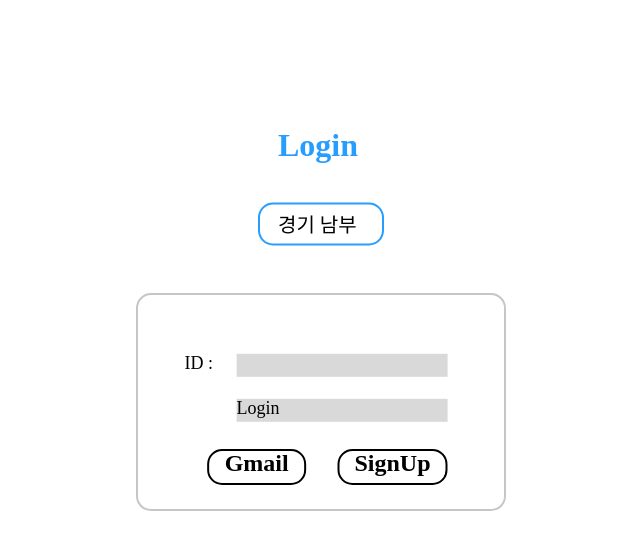
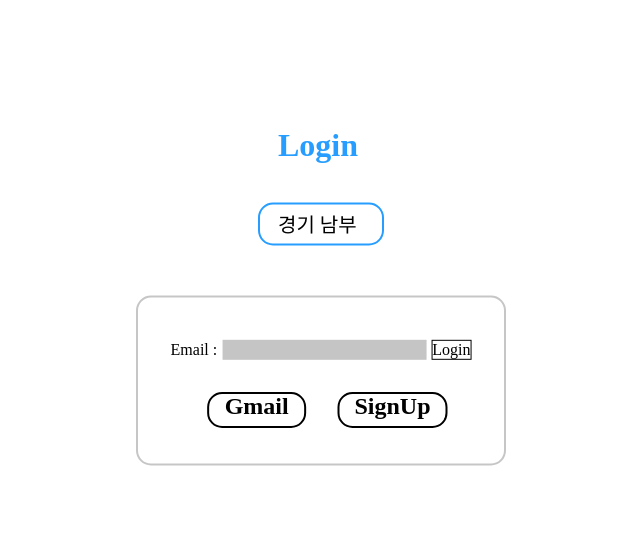
Before and after one commit to project-EveryOUR/everyOur-React, a React (Vite) app: page /loginpage in a window 1280 px wide. Shown: the top 550 px of the page, without its empty margins (319-959 px from the left). Built offline with nearby package versions, Linux system fonts and the light colour scheme; no server answers; a web font is replaced by a local one.

Commit message:
login 리팩토링

```diff
--- a/src/LoginPage/LoginPage.scss
+++ b/src/LoginPage/LoginPage.scss
@@ -7,7 +7,7 @@
     box-sizing: border-box;
     position: absolute;
     width: 370px;
-    height: 218px;
+    height: 170px;
     left: 50%;
     transform: translate(-50%, -5%);
     top: 304px;
@@ -28,33 +28,27 @@
     line-height: 32px;
     color: #279eff;
   }
-  &__ID {
+  &__EmailInput {
     position: absolute;
-    width: 39px;
-    height: 20px;
+    display: flex;
+    align-items: center;
+    gap: 5px;
+    font-family: "NanumGothic";
     left: 50%;
-    transform: translate(-350%, -50%);
-    top: 364px;
-    font-family: "NanumGothic";
-    font-style: normal;
-    font-weight: 400;
-    font-size: 18px;
-    line-height: 18px;
-    color: #000000;
-  }
-  &__PW {
-    position: absolute;
-    width: 39px;
-    height: 20px;
-    left: 50%;
-    transform: translate(-350%, -50%);
-    top: 413px;
-    font-family: "NanumGothic";
-    font-style: normal;
-    font-weight: 400;
-    font-size: 18px;
-    line-height: 18px;
-    color: #000000;
+    top: 350px;
+    transform: translate(-50%, -50%);
+    &__Emailtext {
+      background-color: #c5c5c5;
+    }
+    &__Loginbtn {
+      cursor: pointer;
+      font-style: normal;
+      border: 1.5px solid #000000;
+      transition: background-color 0.3s;
+      &:active {
+        background-color: #279eff;
+      }
+    }
   }
   &__GyeonggiSouthframe {
     box-sizing: border-box;
@@ -74,7 +68,7 @@
     height: 36px;
     left: 50%;
     transform: translate(-115%, -50%);
-    top: 467px;
+    top: 410px;
     cursor: pointer;
     font-family: "NanumGothic";
     font-style: normal;
@@ -95,7 +89,7 @@
     height: 36px;
     left: 50%;
     transform: translate(15%, -50%);
-    top: 467px;
+    top: 410px;
     cursor: pointer;
     font-family: "NanumGothic";
     font-style: normal;
@@ -124,39 +118,4 @@
     line-height: 20px;
     color: #000000;
   }
-  &__IDtext {
-    position: absolute;
-    width: 211px;
-    height: 23px;
-    left: 50%;
-    transform: translate(-40%, -40%);
-    top: 363px;
-    background: #d9d9d9;
-    font-family: "NanumGothic";
-    font-style: normal;
-    font-weight: 400;
-    font-size: 18px;
-    line-height: 18px;
-    color: #000000;
-  }
-  &__Loginbtn {
-    position: absolute;
-    width: 211px;
-    height: 23px;
-    left: 50%;
-    transform: translate(-40%, -40%);
-    top: 408px;
-    background: #d9d9d9;
-    font-family: "NanumGothic";
-    font-style: normal;
-    font-weight: 400;
-    font-size: 18px;
-    line-height: 18px;
-    color: #000000;
-    cursor: pointer;
-    transition: background-color 0.3s;
-    &:active {
-      background-color: #279eff;
-    }
-  }
 }
--- a/src/LoginPage/LoginPage.tsx
+++ b/src/LoginPage/LoginPage.tsx
@@ -1,66 +1,14 @@
-// import React, { useState } from "react";
-// import { Link } from "react-router-dom";
-// import "./LoginPage.scss";
-
-// const LoginPage: React.FC = () => {
-//   const [idText, setIdText] = useState<string>("");
-//   const [pwText, setPwText] = useState<string>("");
-
-//   const handleIdInputChange = (e: React.ChangeEvent<HTMLInputElement>) => {
-//     if (e.target.value.length <= 16) {
-//       setIdText(e.target.value);
-//     }
-//   };
-
-//   const handlePwInputChange = (e: React.ChangeEvent<HTMLInputElement>) => {
-//     if (e.target.value.length <= 16) {
-//       setPwText(e.target.value);
-//     }
-//   };
-
-//   return (
-//     <div className="iFrame">
-//       <div className="iFrame__InternalFrame"></div>
-//       <div className="iFrame__Loginbanner">Login</div>
-//       <div className="iFrame__ID">ID :</div>
-//       <div className="iFrame__PW">PW :</div>
-
-//       <div className="iFrame__Loginbtn">Login</div>
-//       <Link to={"/Signuppage"}>
-//         <div className="iFrame__Signupbtn"> SignUp</div>
-//       </Link>
-
-//       <div className="iFrame__GyeonggiSouth">경기 남부</div>
-//       <div className="iFrame__GyeonggiSouthframe"></div>
-//       <input
-//         className="iFrame__IDtext"
-//         type="text"
-//         value={idText}
-//         onChange={handleIdInputChange}
-//       />
-//       <input
-//         className="iFrame__PWtext"
-//         type="password"
-//         value={pwText}
-//         onChange={handlePwInputChange}
-//       />
-//     </div>
-//   );
-// };
-
-// export default LoginPage;
-
 import React, { useState } from "react";
 import { Link, useNavigate } from "react-router-dom";
 import { signInWithGoogle } from "../firebase";
 import "./LoginPage.scss";
 
 const LoginPage: React.FC = () => {
-  const [idText, setIdText] = useState<string>("");
+  const [emailText, setEmailText] = useState<string>("");
 
   const handleIdInputChange = (e: React.ChangeEvent<HTMLInputElement>) => {
-    if (e.target.value.length <= 16) {
-      setIdText(e.target.value);
+    if (e.target.value.length <= 20) {
+      setEmailText(e.target.value);
     }
   };
 
@@ -77,7 +25,16 @@ const LoginPage: React.FC = () => {
     <div className="iFrame">
       <div className="iFrame__InternalFrame"></div>
       <div className="iFrame__Loginbanner">Login</div>
-      <div className="iFrame__ID">ID :</div>
+      <div className="iFrame__EmailInput">
+        <span className="iFrame__EmailInput__Email">Email : </span>
+        <input
+          className="iFrame__EmailInput__Emailtext"
+          type="text"
+          value={emailText}
+          onChange={handleIdInputChange}
+        />
+        <span className="iFrame__EmailInput__Loginbtn">Login</span>
+      </div>
       <div className="iFrame__GmailLoginbtn" onClick={handleGoogleLogin}>
         Gmail
       </div>
@@ -86,13 +43,6 @@ const LoginPage: React.FC = () => {
       </Link>
       <div className="iFrame__GyeonggiSouth">경기 남부</div>
       <div className="iFrame__GyeonggiSouthframe"></div>
-      <input
-        className="iFrame__IDtext"
-        type="text"
-        value={idText}
-        onChange={handleIdInputChange}
-      />
-      <div className="iFrame__Loginbtn">Login</div>
     </div>
   );
 };
```
